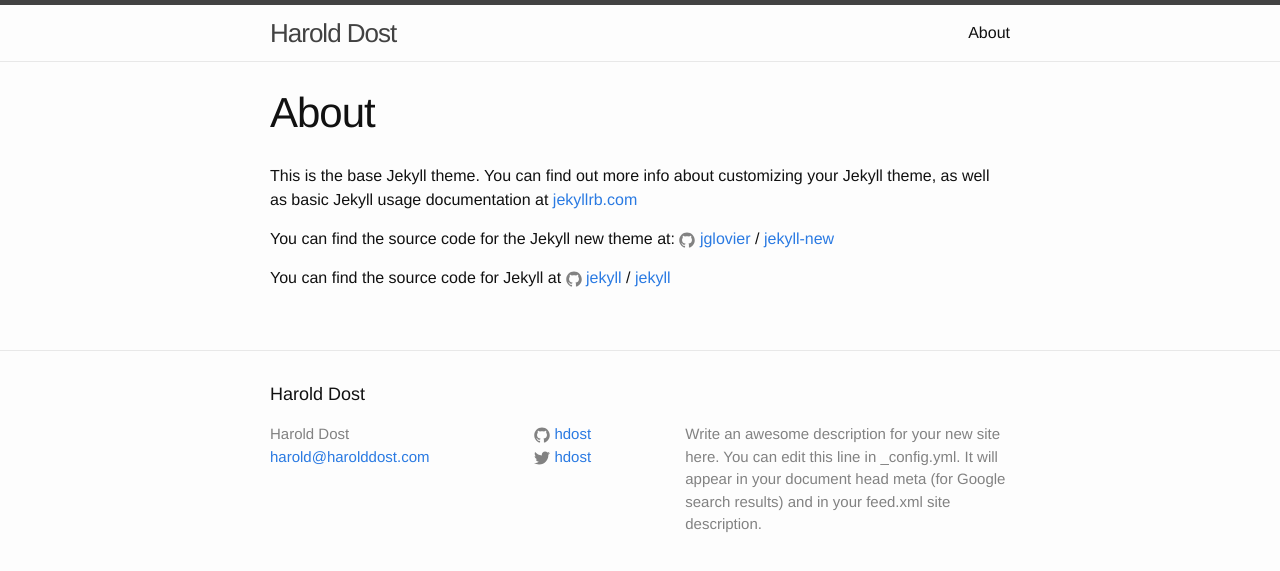
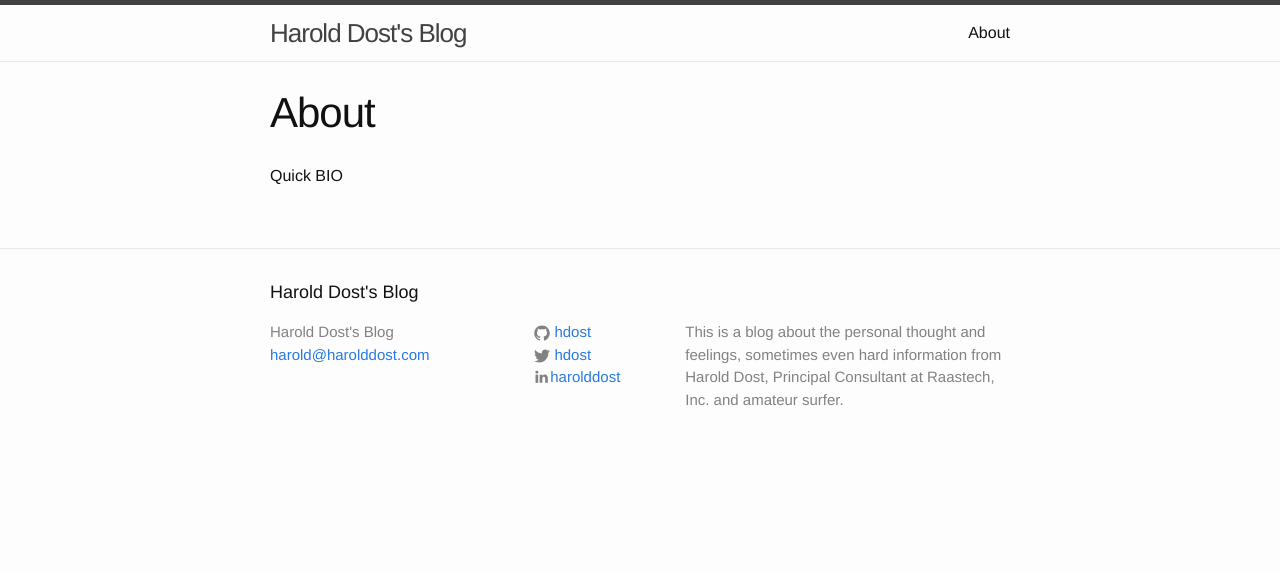
Before and after one commit to hdost/hdost.github.io, a Jekyll site: the page built from about.md, in a window 1280 px wide. Shown: the top 571 px of the page. Built offline with Jekyll 4.4.1, drawn with Linux system fonts in a browser that asks for light colours.

```diff
--- a/_config.yml
+++ b/_config.yml
@@ -6,16 +6,17 @@
 # 'jekyll serve'. If you change this file, please restart the server process.
 
 # Site settings
-title: Harold Dost
+title: Harold Dost's Blog
 email: harold@harolddost.com
-description: > # this means to ignore newlines until "baseurl:"
-  Write an awesome description for your new site here. You can edit this
-  line in _config.yml. It will appear in your document head meta (for
-  Google search results) and in your feed.xml site description.
+description: >
+  This is a blog about the personal thought and feelings, sometimes
+  even hard information from Harold Dost, Principal Consultant at
+  Raastech, Inc. and amateur surfer.
 baseurl: "" # the subpath of your site, e.g. /blog
-url: "http://harolddost.com" # the base hostname & protocol for your site
+url: "http://www.harolddost.com" # the base hostname & protocol for your site
 twitter_username: hdost
 github_username:  hdost
+linkedin_username: harolddost
 
 # Build settings
 markdown: kramdown
--- /dev/null
+++ b/_data/members.yml
@@ -0,0 +1,4 @@
+- name: Harold Dost
+  github: hdost
+  twitter: hdost
+  linked: harolddost
--- a/_includes/footer.html
+++ b/_includes/footer.html
@@ -25,6 +25,11 @@
             {% include icon-twitter.html username=site.twitter_username %}
           </li>
           {% endif %}
+          {% if site.linkedin_username %}
+          <li>
+            {% include icon-linkedin.html username=site.linkedin_username %}
+          </li>
+          {% endif %}
         </ul>
       </div>
 
--- /dev/null
+++ b/_includes/icon-linkedin.html
@@ -0,0 +1 @@
+<a href="https://linkedin.com/in/{{ include.username }}"><span class="icon icon--linkedin">{% include icon-linkedin.svg %}</span><span class="username">{{ include.username }}</span></a>
--- a/about.md
+++ b/about.md
@@ -4,12 +4,4 @@ title: About
 permalink: /about/
 ---
 
-This is the base Jekyll theme. You can find out more info about customizing your Jekyll theme, as well as basic Jekyll usage documentation at [jekyllrb.com](http://jekyllrb.com/)
-
-You can find the source code for the Jekyll new theme at:
-{% include icon-github.html username="jglovier" %} /
-[jekyll-new](https://github.com/jglovier/jekyll-new)
-
-You can find the source code for Jekyll at
-{% include icon-github.html username="jekyll" %} /
-[jekyll](https://github.com/jekyll/jekyll)
+Quick BIO
```
Also changed, not shown: _posts/2016-03-21-first-jekyll-post.md (deleted, +0 -8 lines), _posts/2016-04-04-the-journey.md (added, +16 -0 lines), _includes/icon-linkedin.svg (added).
